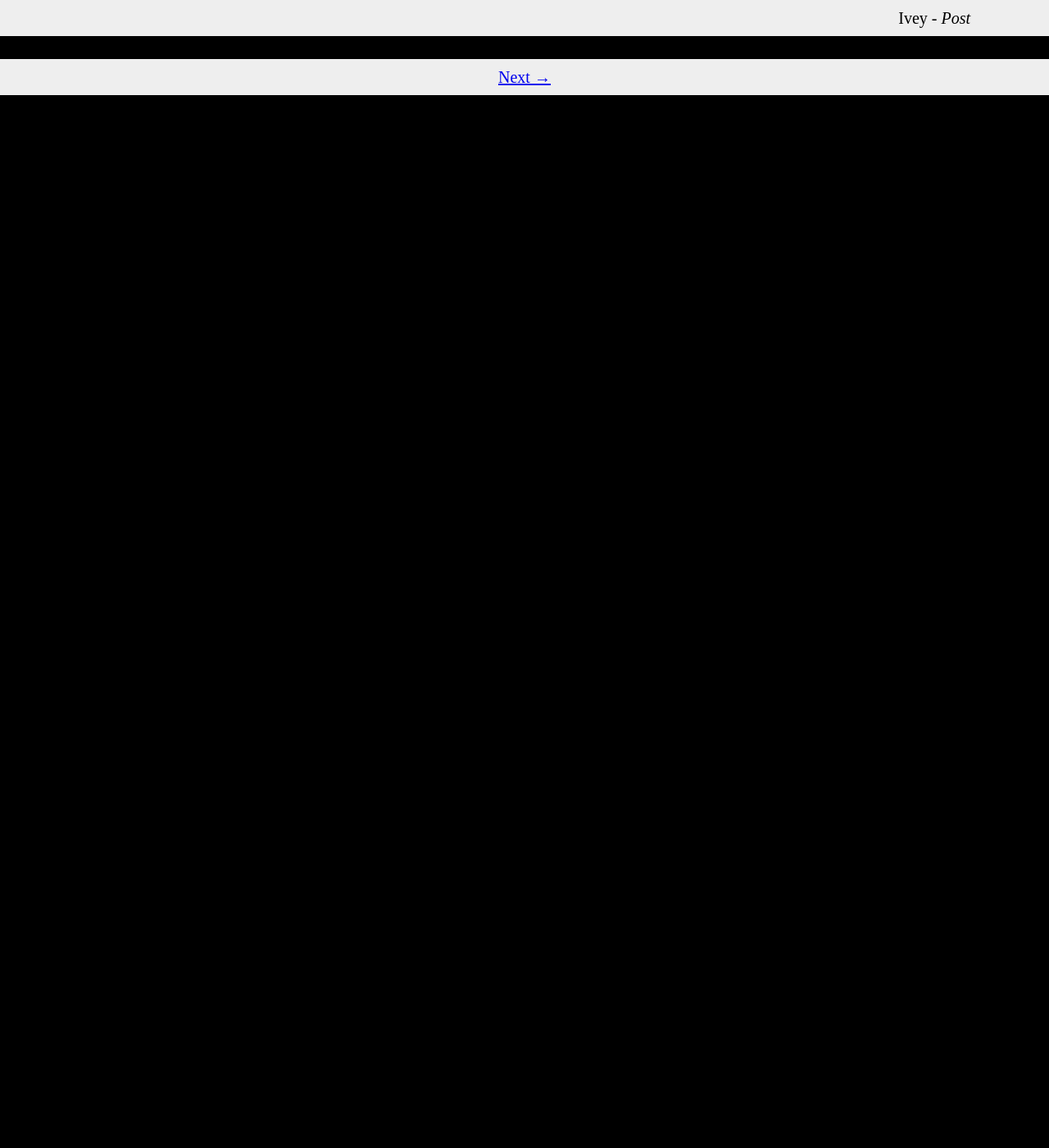
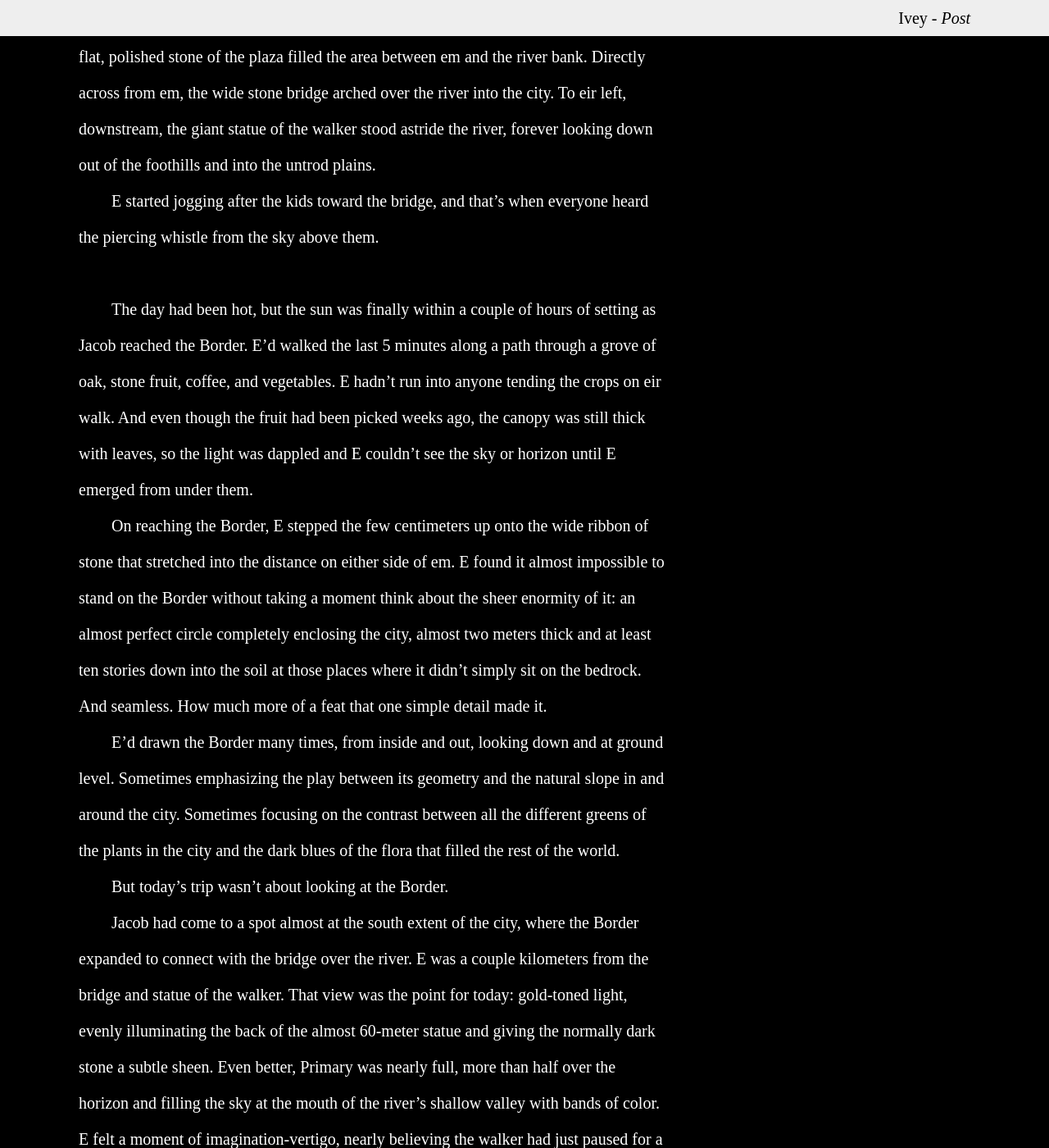
Before and after one commit to gleneivey/post-novel, a Jekyll site: the page built from docs/2.md, in a window 1280 px wide and 1400 px high, scrolled down 3896 px. Shown: the whole window at 82% size. Built offline with Jekyll 4.4.1, drawn with Linux system fonts in a browser that asks for light colours; our own code applies the rules of GitHub Pages for plain Markdown files; before the commit the page ends 4012 px from its top, so only the background shows below that; some of the changed text lies outside the part shown.

Commit message:
Ch 1 fini. 1715 words

```diff
--- a/docs/2.md
+++ b/docs/2.md
@@ -4,18 +4,21 @@
 
 ## Chapter 1
 
+> Departure Minus 100
+
 "When do you think the Saviors will come back?  Why haven't they yet?"
 
 Trace had been lost in thought, sitting on the back of the stone bench
-and looking out over the Blue beyond the amphitheater's wall.  E
-turned back toward the stage and aisle, where Hal was now standing
-quietly.  Waiting, big eyed, for Trace to provide the answer.
+and watching the sunlight begin to go to evening out over the Blue
+beyond the amphitheater's wall.  E turned back toward the stage and
+aisle, where Hal was now standing quietly.  Waiting, big eyed, for
+Trace to provide the answer.
 
 Trace smiled, "Did you just get finished, or have you been waiting to
 spring that on me for a while?"
 
 Eir nibling's nose wrinkled, missing the jest behind the accusation.
-"We just finished notes and got out.  But.  Really, do you think
+"We just finished notes and got out.  But, really, do you think
 they'll come back."
 
 "They _said_ they'd come back," Trace said.  "But nobody wrote down if
@@ -132,3 +135,60 @@ E started jogging after the kids toward the bridge, and that's when
 everyone heard the piercing whistle from the sky above them.
 
 *****
+
+The day had been hot, but the sun was finally within a couple of hours
+of setting as Jacob reached the Border.  E'd walked the last 5 minutes
+along a path through a grove of oak, stone fruit, coffee, and
+vegetables.  E hadn't run into anyone tending the crops on eir walk.
+And even though the fruit had been picked weeks ago, the canopy was
+still thick with leaves, so the light was dappled and E couldn't see
+the sky or horizon until E emerged from under them.
+
+On reaching the Border, E stepped the few centimeters up onto the wide
+ribbon of stone that stretched into the distance on either side of
+em.  E found it almost impossible to stand on the Border without
+taking a moment think about the sheer enormity of it:  an almost
+perfect circle completely enclosing the city, almost two meters thick
+and at least ten stories down into the soil at those places where it
+didn't simply sit on the bedrock.  And seamless.  How much more of a
+feat that one simple detail made it.
+
+E'd drawn the Border many times, from inside and out, looking down and
+at ground level.  Sometimes emphasizing the play between its geometry
+and the natural slope in and around the city.  Sometimes focusing on
+the contrast between all the different greens of the plants in the
+city and the dark blues of the flora that filled the rest of the
+world.
+
+But today's trip wasn't about looking at the Border.
+
+Jacob had come to a spot almost at the south extent of the city, where
+the Border expanded to connect with the bridge over the river.  E was
+a couple kilometers from the bridge and statue of the walker.  That
+view was the point for today: gold-toned light, evenly illuminating
+the back of the almost 60-meter statue and giving the normally dark
+stone a subtle sheen.  Even better, Primary was nearly full, more than
+half over the horizon and filling the sky at the mouth of the river's
+shallow valley with bands of color.  E felt a moment of
+imagination-vertigo, nearly believing the walker had just paused for a
+second in eir'a trek along the river to the base of another world.
+
+Satisfied, E sat cross-legged on the warm stone, pulled eir drawing
+board and pastels out of eir shoulder bag, and set to work.
+
+An hour passed.  Maybe more.  Eir pastel wasn't done by the time Jacob
+finally admitted that E'd lost the light, but it was far enough along
+E could finish it at home.  But E wasn't ready to stop, either.  E
+pulled out a pencil to do a quick sketch of the walker's pose, how
+eir'a walking stick was planted so it was perfectly vertical, from in
+front of eir'a right foot up to where eir'a arm was over-extended from
+eir'a body to grasp its handle.
+
+But E'd only gotten a few strokes down before a shrieking whistle made
+em look farther up and around.  It took a second, but then E saw it:
+a silver speck, flaring as it caught the setting sun, and diving
+straight toward the amphitheater on the far side of the river.
+
+Jacob tossed eir things back in eir bag, and started to run down the
+Border, as it curved toward the bridge and the spot where E'd lost
+sight of the shiny spec where it disappeared into the amphitheater.
```
Also changed, not shown: docs/3.md (added, +7 -0 lines).
